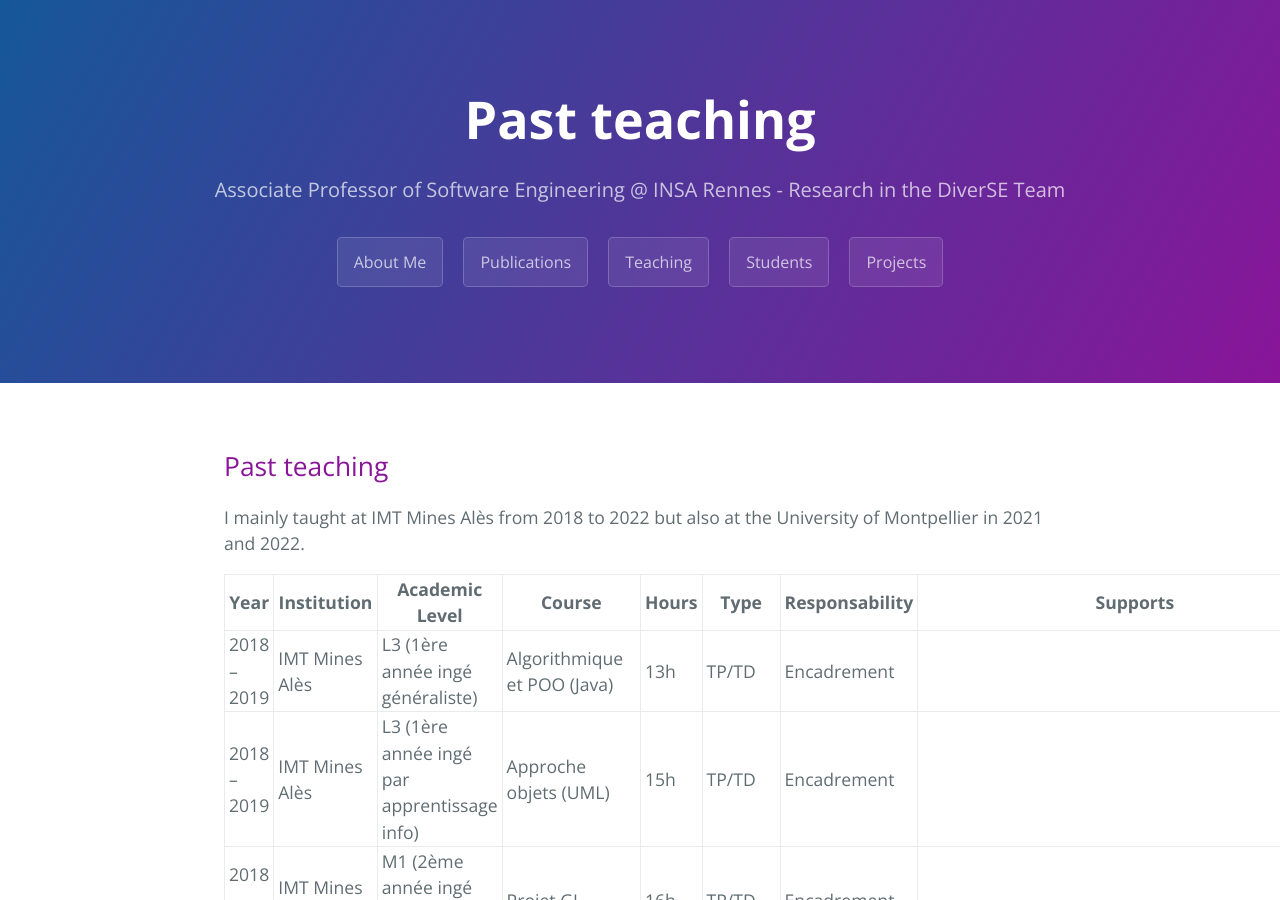
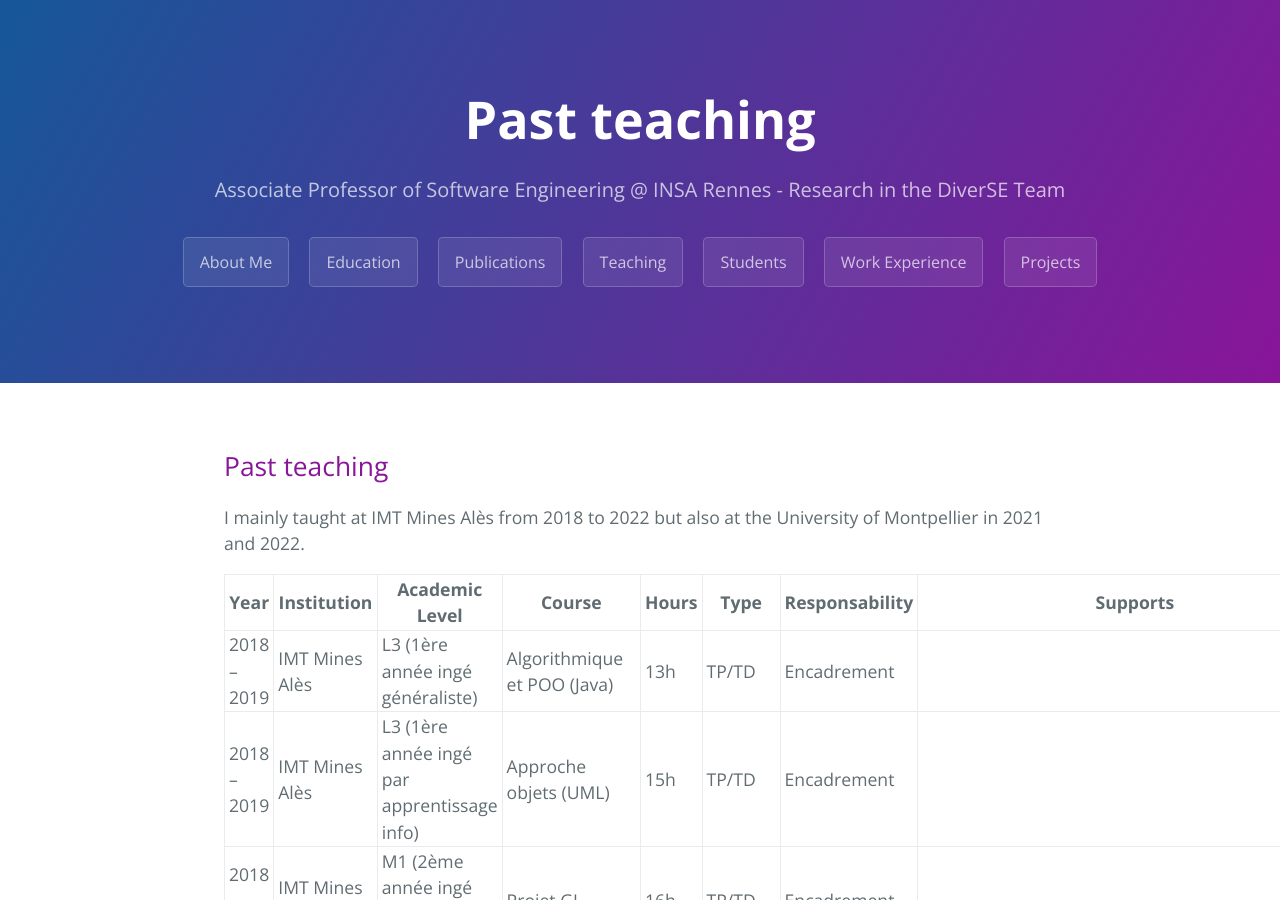
Before and after one commit to qperez/qperez.github.io, a Jekyll site: the page built from past_teaching_list.md, in a window 1280 px wide and 900 px high. Built offline with Jekyll 4.4.1, drawn with Linux system fonts in a browser that asks for light colours; our own code applies the rules of GitHub Pages for plain Markdown files.

Commit message:
Add menu buttons

```diff
--- a/_layouts/default.html
+++ b/_layouts/default.html
@@ -48,10 +48,12 @@
       <h1 class="project-name">{{ page.title | default: site.title | default: site.github.repository_name }}</h1>
       <h2 class="project-tagline">{{ page.description | default: site.description | default: site.github.project_tagline }}</h2>
       <a href="https://qperez.github.io/#about-me" class="btn">About Me</a>
-      <a href="https://qperez.github.io/#publications" class="btn">Publications</a>
+        <a href="https://qperez.github.io/#education" class="btn">Education</a>
+        <a href="https://qperez.github.io/#publications" class="btn">Publications</a>
       <a href="https://qperez.github.io/#teaching" class="btn">Teaching</a>
       <a href="https://qperez.github.io/#students" class="btn">Students</a>
-      <a href="https://qperez.github.io/#projects" class="btn">Projects</a>
+        <a href="https://qperez.github.io/#work-experience" class="btn">Work Experience</a>
+        <a href="https://qperez.github.io/#projects" class="btn">Projects</a>
       {% if site.github.is_project_page %}
         <!-- <a href="{{ site.github.repository_url }}" class="btn">View on GitHub</a> -->
       {% endif %}
```
